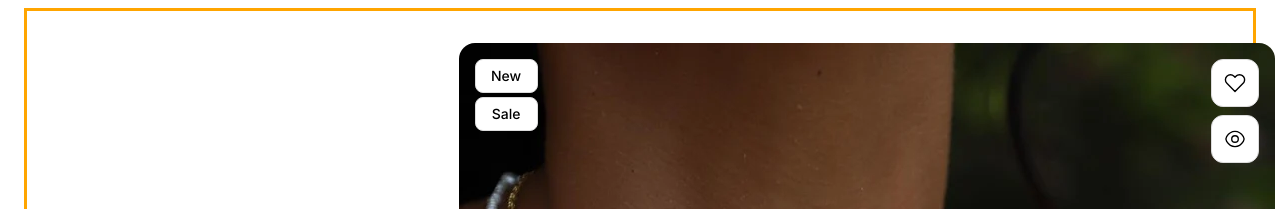
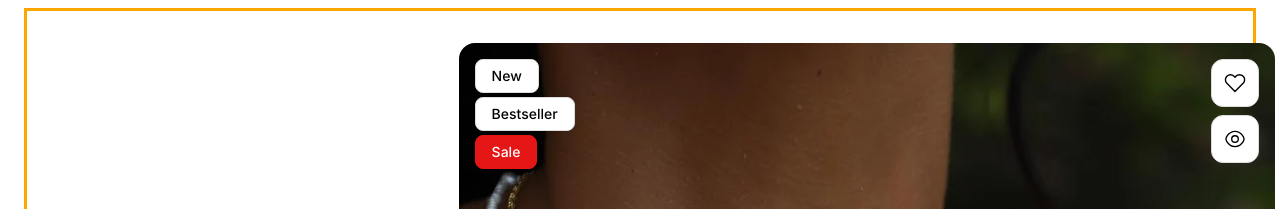
Before and after one commit to kilavkiwork/UTD-eCommerce, a website built with Vite: page index.html in a window 1280 px wide. Shown: the top 209 px of the page. Built offline with nearby package versions, Linux system fonts and the light colour scheme.

Commit message:
feat: highlight sale badge

```diff
--- a/index.html
+++ b/index.html
@@ -213,6 +213,7 @@
                 <div class="trending__card">
                   <div class="trending__card-badges">
                     <div class="trending__card-badge" data-badge="new">New</div>
+                    <div class="trending__card-badge" data-badge="new">Bestseller</div>
                     <div class="trending__card-badge" data-badge="sale">Sale</div>
                   </div>
                   <div class="trending__card-buttons">
@@ -299,6 +300,7 @@
                   <div class="trending__card-badges">
                     <div class="trending__card-badge" data-badge="new">New</div>
                     <div class="trending__card-badge" data-badge="sale">Sale</div>
+                    <div class="trending__card-badge" data-badge="new">Check</div>
                   </div>
                   <div class="trending__card-buttons">
                     <div class="trending__card-button">
--- a/src/scripts/main.js
+++ b/src/scripts/main.js
@@ -1,4 +1,10 @@
 import { initTrendingTabs } from "./modules/tabs";
+import { highlightSaleBadge } from "./modules/sale-badge";
 
 //
 initTrendingTabs();
+highlightSaleBadge();
+
+document.addEventListener("click", (e) => {
+  e.target.closest(".trending__item") && highlightSaleBadge();
+});
--- /dev/null
+++ b/src/scripts/modules/sale-badge.js
@@ -0,0 +1,17 @@
+export function highlightSaleBadge(container = document) {
+  const badges = container.querySelectorAll(".trending__card-badge");
+
+  badges.forEach((badge) => {
+    badge.classList.remove("trending__card-badge--sale");
+  });
+
+  const activePanel = container.querySelector(".trending__panel--active");
+  if (!activePanel) return;
+  console.log(activePanel);
+
+  const saleBadge = activePanel.querySelector('[data-badge*="sale"]');
+  if (saleBadge) {
+    saleBadge.classList.add("trending__card-badge--sale");
+  }
+  console.log(saleBadge);
+}
--- a/src/styles/modules/best-sellers.css
+++ b/src/styles/modules/best-sellers.css
@@ -125,7 +125,7 @@
   display: flex;
   justify-content: center;
   align-items: center;
-  width: 63px;
+  width: fit-content;
   height: 34px;
   padding: 8px 16px;
   font-style: normal;
@@ -137,6 +137,11 @@
   background: var(--white);
   border: 1px solid var(--max-light-gray);
   border-radius: 8px;
+}
+.trending__card-badge--sale {
+  background: var(--red);
+  color: var(--white);
+  border-color: var(--red);
 }
 
 /* .trending__card-buttons */
@@ -193,3 +198,5 @@
 .trending__card-price del {
   color: var(--light-gray);
 }
+
+/* tags */
```
